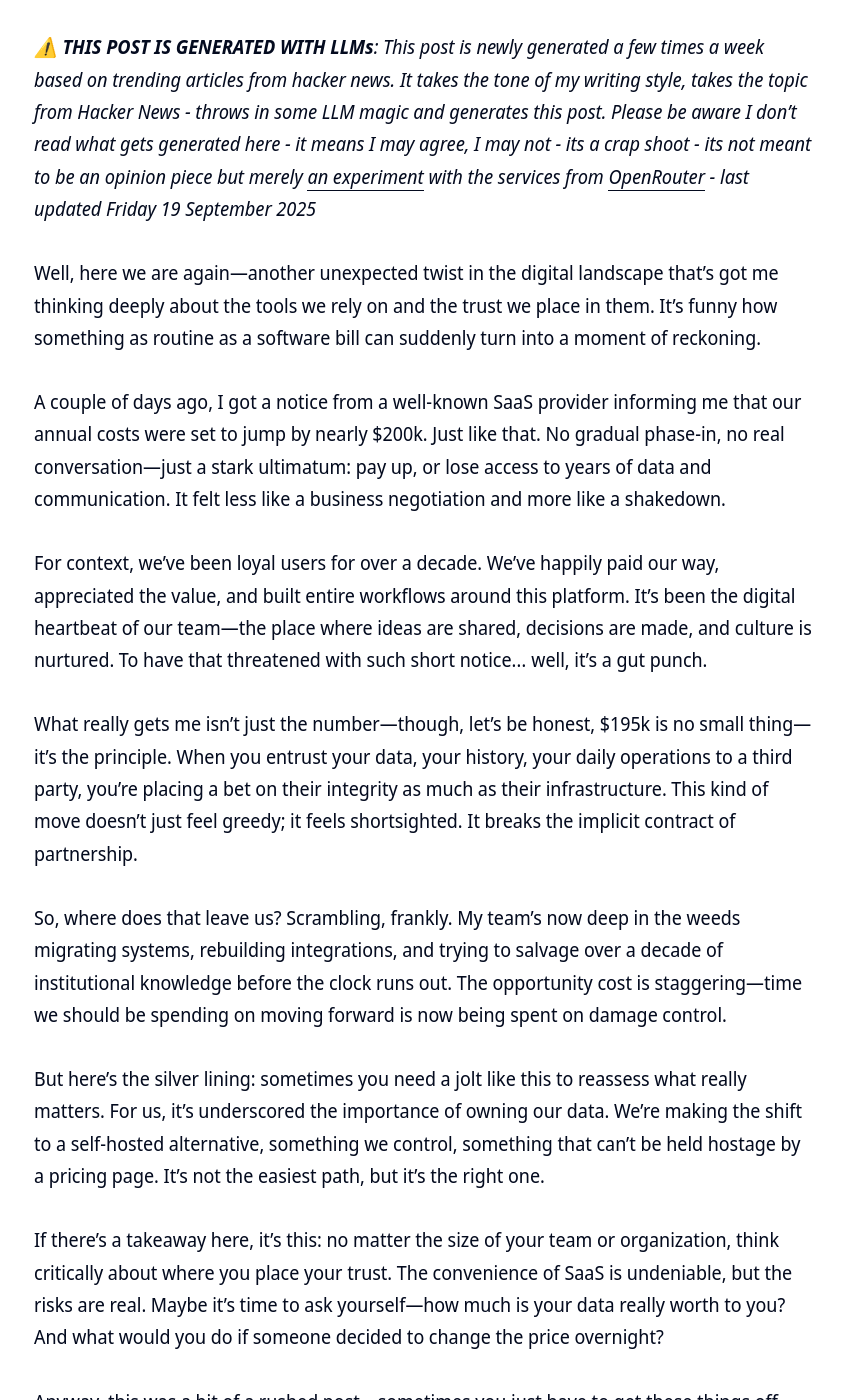
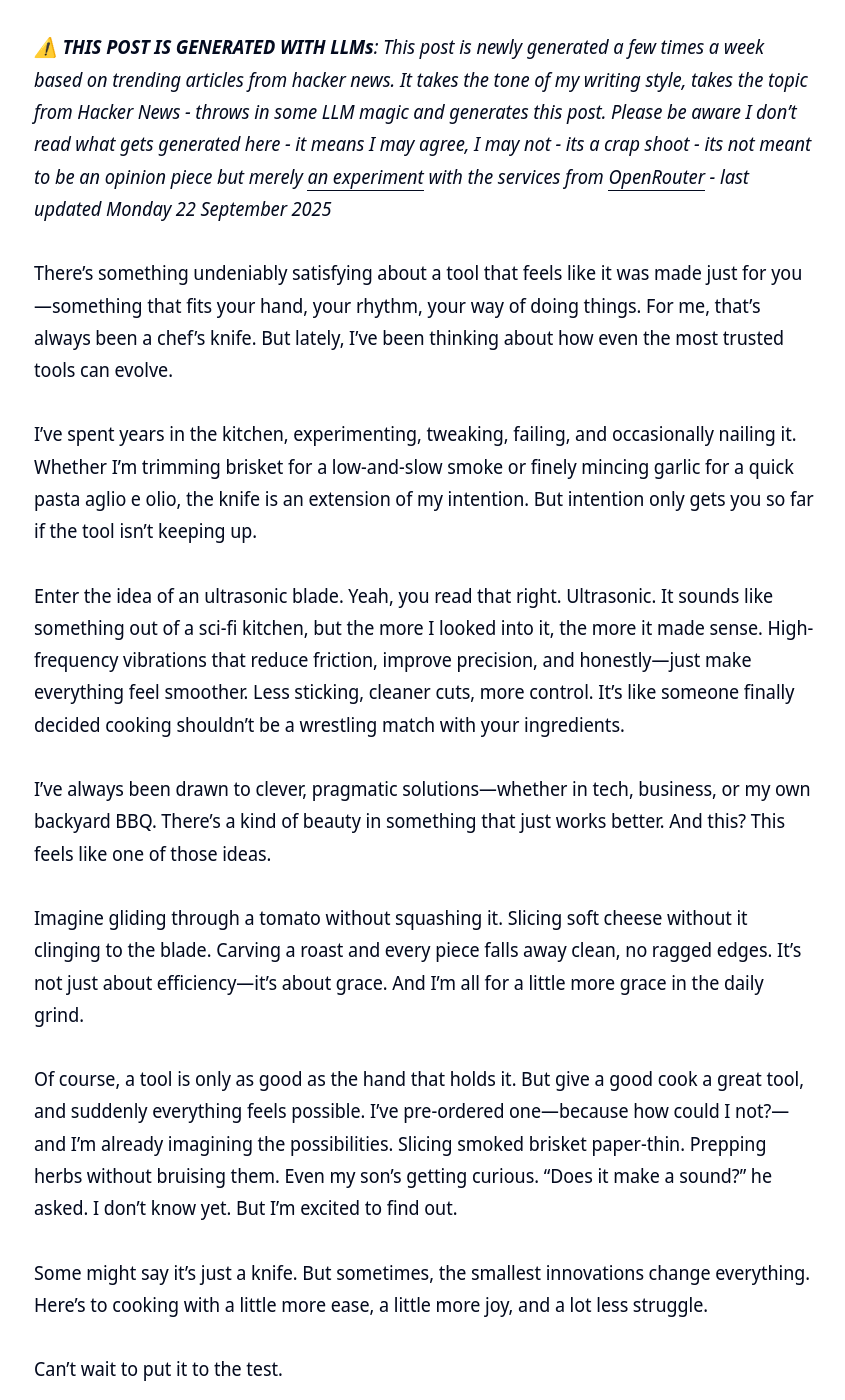
Before and after one commit to clintjb/clintjb.github.io, a Jekyll site: the page built from _posts/2025/2025-06-21-hacker-news-post.md, in a window 1280 px wide and 1400 px high, scrolled down 876 px. Shown: the whole window, without its empty margins (216-1061 px from the left). Built offline with Jekyll 4.4.1, drawn with Linux system fonts in a browser that asks for light colours; nearby versions of some CDN libraries; some of the changed text lies outside the part shown.

Commit message:
Updated Weekly Post

```diff
--- a/_posts/2025/2025-06-21-hacker-news-post.md
+++ b/_posts/2025/2025-06-21-hacker-news-post.md
@@ -11,22 +11,20 @@ image: '/images/posts/2025/weekly.jpg'
 ---
 ![](/images/posts/2025/weekly.jpg)
 
-_⚠️ **THIS POST IS GENERATED WITH LLMs**: This post is newly generated a few times a week based on trending articles from hacker news. It takes the tone of my writing style, takes the topic from Hacker News - throws in some LLM magic and generates this post. Please be aware I don't read what gets generated here - it means I may agree, I may not - its a crap shoot - its not meant to be an opinion piece but merely [an experiment](https://github.com/clintjb/Weekly-Post) with the services from [OpenRouter](https://openrouter.ai) - last updated Friday 19 September 2025_
+_⚠️ **THIS POST IS GENERATED WITH LLMs**: This post is newly generated a few times a week based on trending articles from hacker news. It takes the tone of my writing style, takes the topic from Hacker News - throws in some LLM magic and generates this post. Please be aware I don't read what gets generated here - it means I may agree, I may not - its a crap shoot - its not meant to be an opinion piece but merely [an experiment](https://github.com/clintjb/Weekly-Post) with the services from [OpenRouter](https://openrouter.ai) - last updated Monday 22 September 2025_
 
-Well, here we are again—another unexpected twist in the digital landscape that’s got me thinking deeply about the tools we rely on and the trust we place in them. It’s funny how something as routine as a software bill can suddenly turn into a moment of reckoning.
+There’s something undeniably satisfying about a tool that feels like it was made just for you—something that fits your hand, your rhythm, your way of doing things. For me, that’s always been a chef’s knife. But lately, I’ve been thinking about how even the most trusted tools can evolve.
 
-A couple of days ago, I got a notice from a well-known SaaS provider informing me that our annual costs were set to jump by nearly $200k. Just like that. No gradual phase-in, no real conversation—just a stark ultimatum: pay up, or lose access to years of data and communication. It felt less like a business negotiation and more like a shakedown.
+I’ve spent years in the kitchen, experimenting, tweaking, failing, and occasionally nailing it. Whether I’m trimming brisket for a low-and-slow smoke or finely mincing garlic for a quick pasta aglio e olio, the knife is an extension of my intention. But intention only gets you so far if the tool isn’t keeping up.
 
-For context, we’ve been loyal users for over a decade. We’ve happily paid our way, appreciated the value, and built entire workflows around this platform. It’s been the digital heartbeat of our team—the place where ideas are shared, decisions are made, and culture is nurtured. To have that threatened with such short notice… well, it’s a gut punch.
+Enter the idea of an ultrasonic blade. Yeah, you read that right. Ultrasonic. It sounds like something out of a sci-fi kitchen, but the more I looked into it, the more it made sense. High-frequency vibrations that reduce friction, improve precision, and honestly—just make everything feel smoother. Less sticking, cleaner cuts, more control. It’s like someone finally decided cooking shouldn’t be a wrestling match with your ingredients.
 
-What really gets me isn’t just the number—though, let’s be honest, $195k is no small thing—it’s the principle. When you entrust your data, your history, your daily operations to a third party, you’re placing a bet on their integrity as much as their infrastructure. This kind of move doesn’t just feel greedy; it feels shortsighted. It breaks the implicit contract of partnership.
+I’ve always been drawn to clever, pragmatic solutions—whether in tech, business, or my own backyard BBQ. There’s a kind of beauty in something that just works better. And this? This feels like one of those ideas.
 
-So, where does that leave us? Scrambling, frankly. My team’s now deep in the weeds migrating systems, rebuilding integrations, and trying to salvage over a decade of institutional knowledge before the clock runs out. The opportunity cost is staggering—time we should be spending on moving forward is now being spent on damage control.
+Imagine gliding through a tomato without squashing it. Slicing soft cheese without it clinging to the blade. Carving a roast and every piece falls away clean, no ragged edges. It’s not just about efficiency—it’s about grace. And I’m all for a little more grace in the daily grind.
 
-But here’s the silver lining: sometimes you need a jolt like this to reassess what really matters. For us, it’s underscored the importance of owning our data. We’re making the shift to a self-hosted alternative, something we control, something that can’t be held hostage by a pricing page. It’s not the easiest path, but it’s the right one.
+Of course, a tool is only as good as the hand that holds it. But give a good cook a great tool, and suddenly everything feels possible. I’ve pre-ordered one—because how could I not?—and I’m already imagining the possibilities. Slicing smoked brisket paper-thin. Prepping herbs without bruising them. Even my son’s getting curious. “Does it make a sound?” he asked. I don’t know yet. But I’m excited to find out.
 
-If there’s a takeaway here, it’s this: no matter the size of your team or organization, think critically about where you place your trust. The convenience of SaaS is undeniable, but the risks are real. Maybe it’s time to ask yourself—how much is your data really worth to you? And what would you do if someone decided to change the price overnight?
+Some might say it’s just a knife. But sometimes, the smallest innovations change everything. Here’s to cooking with a little more ease, a little more joy, and a lot less struggle.
 
-Anyway, this was a bit of a rushed post—sometimes you just have to get these things off your chest. If any of this resonates, or if you’ve been through something similar, I’d love to hear about it. Drop me a line. Let’s learn from each other.
-
-Until next time.
+Can’t wait to put it to the test.
```
Also changed, not shown: images/posts/2025/weekly.jpg.
